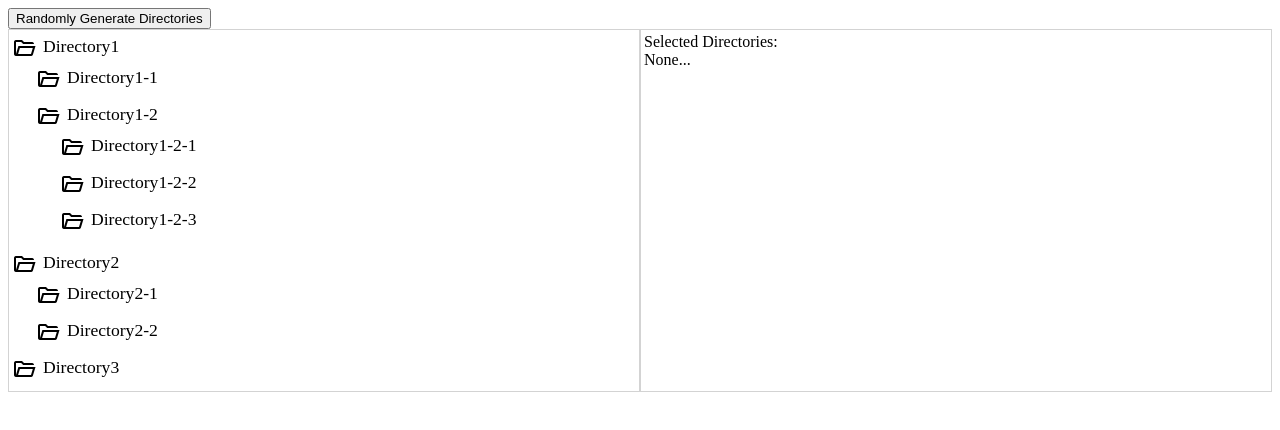
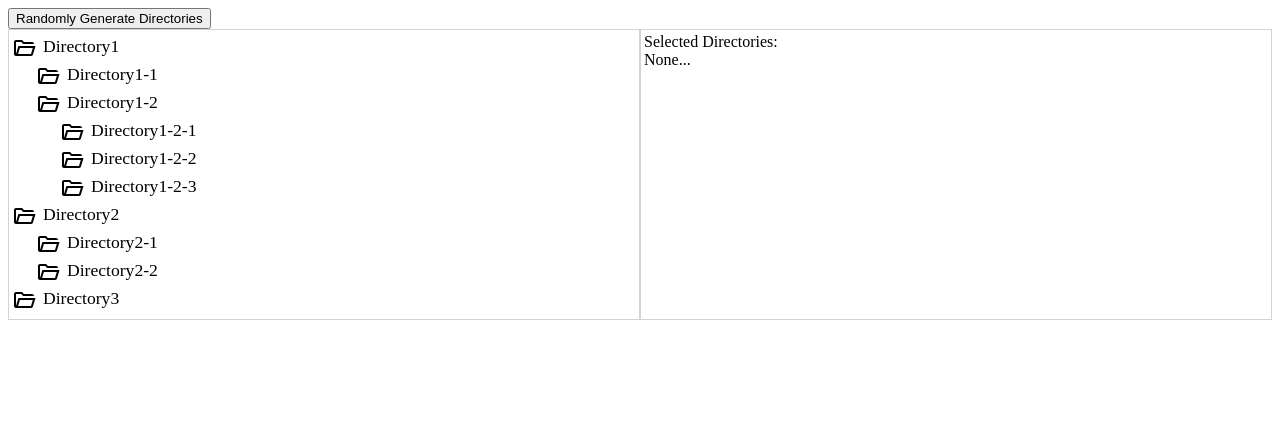
Before and after one commit to yooontheearth/angular-tree-view-component, an Angular app: page / in a window 1280 px wide. Shown: the top 430 px of the page. Built offline with nearby package versions, Linux system fonts and the light colour scheme.

Commit message:
Remove an inserting by drag & drop feature

```diff
--- a/src/app/tree-item/tree-item.component.css
+++ b/src/app/tree-item/tree-item.component.css
@@ -25,11 +25,6 @@
 .directory > .name > span:hover{
     background:hsl(194deg 55% 81%);
 }
-
-.droppable-area{
-    height:3px;
-}
-.directory > .name > span.hovering,
-.droppable-area.hovering{
+.directory > .name > span.hovering{
     background:hsl(194deg 55% 81%);
 }
--- a/src/app/tree-item/tree-item.component.html
+++ b/src/app/tree-item/tree-item.component.html
@@ -19,23 +19,9 @@
         </div>
     </div>
     <div class="children">
-        <div class="droppable-area"
-                [attr.data-index]="-1"
-                (dragenter)="onDragEnter($event)"
-                (dragover)="onDragOver($event)"
-                (dragleave)="onDragLeave($event)"
-                (drop)="onDropInsertOrAppend($event)"
-            ></div>
         <ng-container *ngIf="!isClose">
           <ng-container *ngFor="let child of item.children; let i = index">
             <app-tree-item  [item]="child"></app-tree-item>
-            <div class="droppable-area"
-                [attr.data-index]="i"
-                (dragenter)="onDragEnter($event)"
-                (dragover)="onDragOver($event)"
-                (dragleave)="onDragLeave($event)"
-                (drop)="onDropInsertOrAppend($event)"
-            ></div>
           </ng-container>
         </ng-container>
     </div>
--- a/src/app/tree-item/tree-item.component.ts
+++ b/src/app/tree-item/tree-item.component.ts
@@ -52,7 +52,6 @@ export class TreeItemComponent extends DestroyableComponent implements OnInit, O
 
   // Drag & Drop events
   onDragStart(event:DragEvent ) {
-    //console.log(`drag starting`);
     if(event.dataTransfer){
       event.dataTransfer.effectAllowed = "move";
 
@@ -104,7 +103,6 @@ export class TreeItemComponent extends DestroyableComponent implements OnInit, O
   }
 
   onDrop(event:DragEvent ) {
-    //console.log('drop');
     this.endDragging();
 
     const data = event.dataTransfer?.getData("application/json");
@@ -131,14 +129,4 @@ export class TreeItemComponent extends DestroyableComponent implements OnInit, O
       hoverings[0].classList.remove('hovering');
     }
   }
-
-  // Insert or Append
-  onDropInsertOrAppend(event:DragEvent) {
-    // TODO : insert or append
-    const dataIndex = (event.target as HTMLDivElement).dataset['index'];
-    const index = dataIndex ? parseInt(dataIndex)+1 : 0;
-    alert(`Move to index:${index} place! ... Someday!!`);
-
-    this.endDragging();
-  }
 }
```
